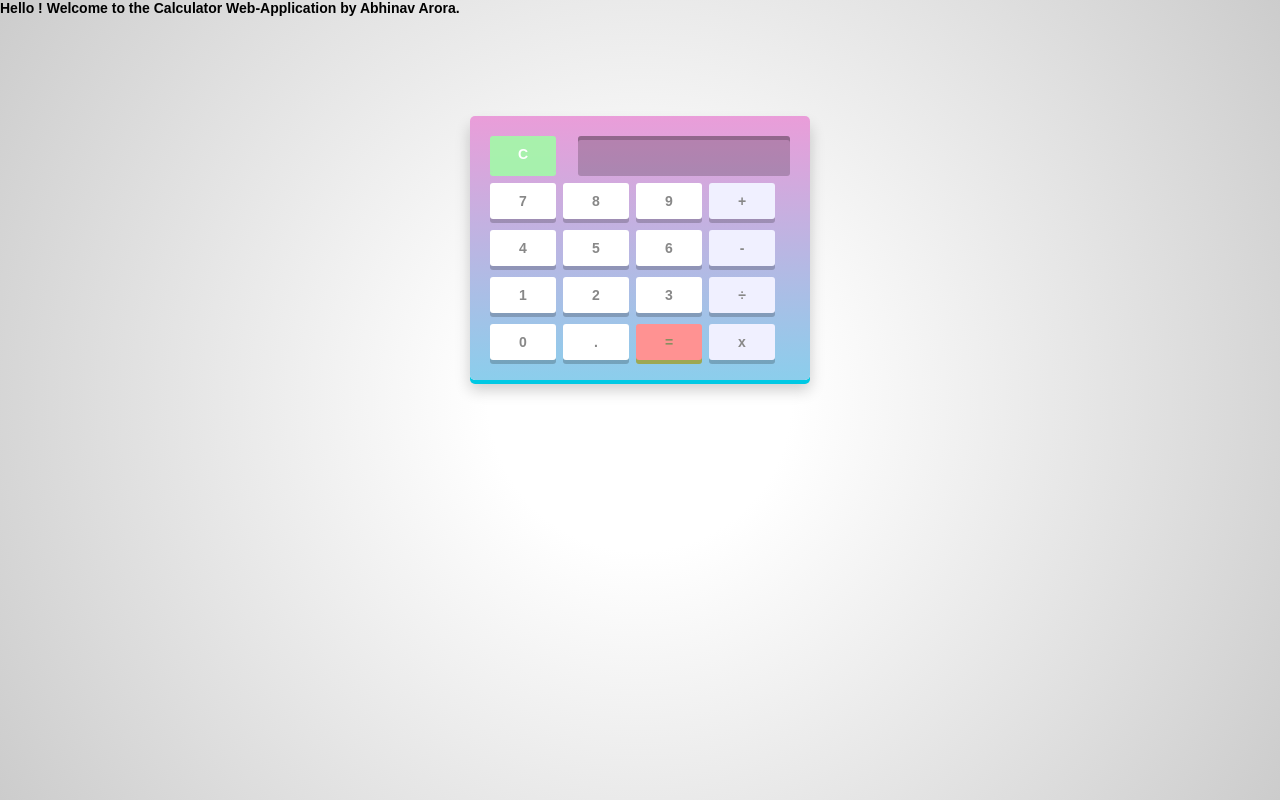
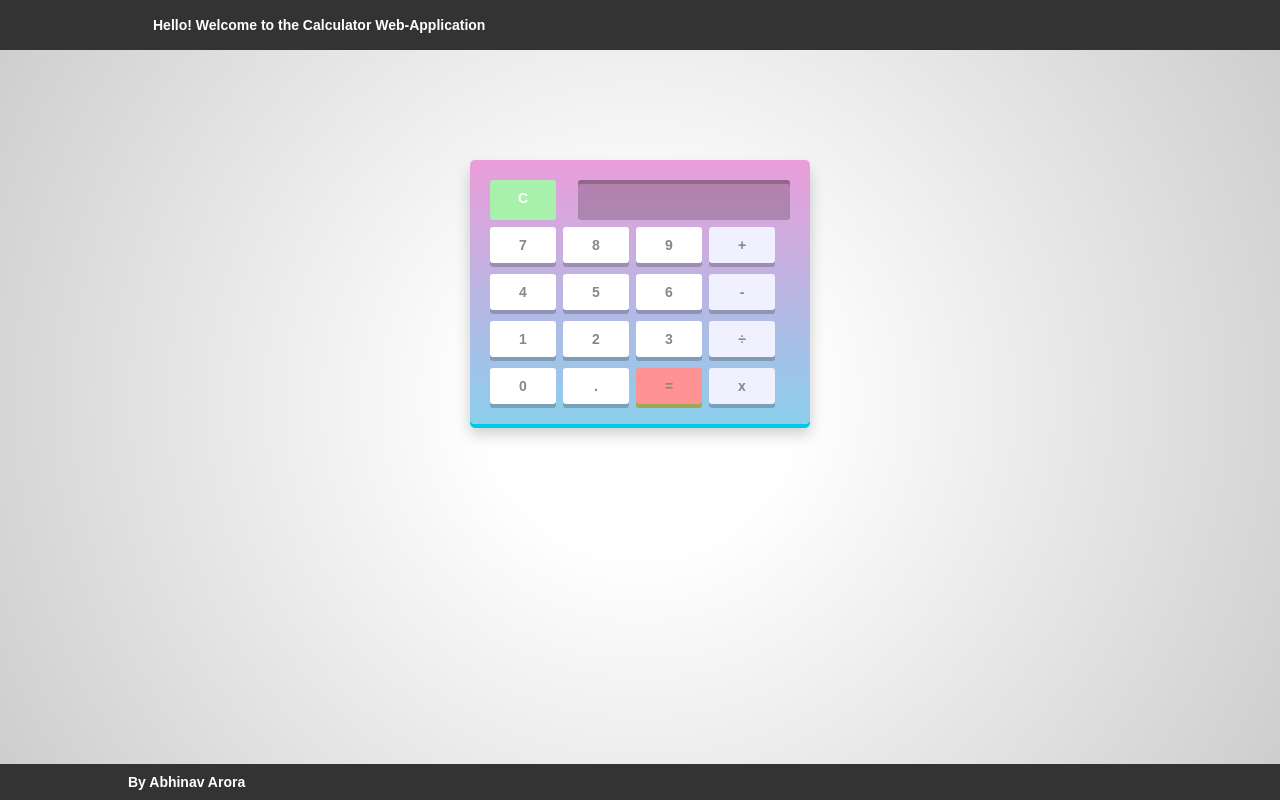
Before and after one commit to abhinavarora14799/CalculatorJs, a plain HTML site: page index.html in a window 1280 px wide. Drawn offline with Linux system fonts and the light colour scheme.

Commit message:
added fixed header and footer to app

```diff
--- a/index.html
+++ b/index.html
@@ -3,10 +3,53 @@
 <head>
     <meta charset="UTF-8"/>
     <title>Calculator</title>
+    <style>
+
+        body{
+            padding-top: 60px;
+            padding-bottom: 40px;
+        }
+        .container{
+            width: 80%;
+            margin: 0 auto;
+        }
+        .fixed-header, .fixed-footer{
+            width: 100%;
+            position: fixed;
+            background: #333;
+            padding: 10px 0;
+            color: #fff;
+        }
+        .fixed-header{
+            top: 0;
+        }
+        .fixed-footer{
+            bottom: 0;
+        }
+        /* Some more styles to beutify this example */
+        nav a{
+            color: #fff;
+            text-decoration: none;
+            padding: 7px 25px;
+            display: inline-block;
+        }
+        .container p{
+            line-height: 200px; /* Create scrollbar to test positioning */
+        }
+    </style>
+    </head>
+    <body>
+        <div class="fixed-header">
+            <div class="container">
+                <nav>
+                    <a  href="#" >  Hello! Welcome to the Calculator Web-Application</a>
+                </nav>
+            </div>
+        </div>
     <link rel="stylesheet" type="text/css" href="css/style.css">
 </head>
 <body onload="load()">
-    <h1> Hello ! Welcome to the Calculator Web-Application by Abhinav Arora. </h1>
+
     <div id="calculator">
         <div class="top">
             <span id="clear">C</span>
@@ -32,6 +75,9 @@
             <span class="operator">x</span>
         </div>
     </div>
+    <div class="fixed-footer">
+        <div class="container">By Abhinav Arora</div>
+    </div>
     <script type="text/javascript" src="js/index.js"></script>
 </body>
 </html>
```
